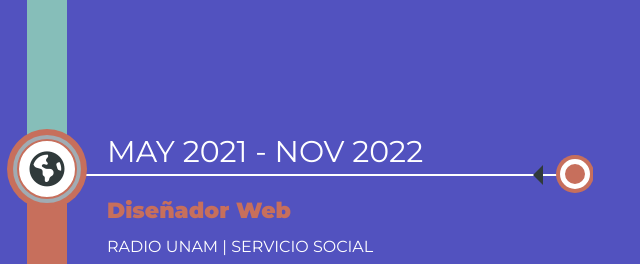
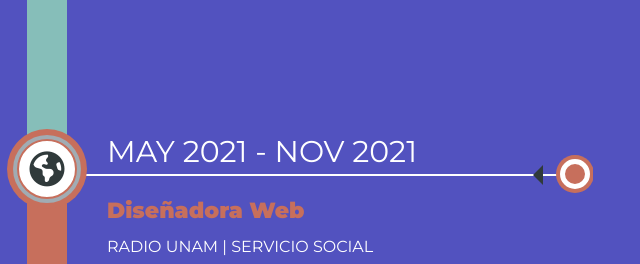
Before and after one commit to EvhelhynLemush/PyC, a plain HTML site: page index.html in a window 1280 px wide. Shown: the part 8238-8502 px from the top of the page, 593-1233 px from the left. Drawn offline with nearby package versions, Linux system fonts and the light colour scheme; files whose address does not match are found by name.

Commit message:
Actualización del index.html-sección de experiencia

```diff
--- a/index.html
+++ b/index.html
@@ -526,9 +526,9 @@
             </div>
             <div class="timeline">
               <div class="timeline-icon"><i class="fa fa-globe"></i></div>
-              <span class="year">MAY 2021 - NOV 2022</span>
+              <span class="year">MAY 2021 - NOV 2021</span>
               <div class="timeline-content">
-                <h5 class="title">Diseñador Web</h5>
+                <h5 class="title">Diseñadora Web</h5>
                 <h6 class="title-seis">RADIO UNAM | SERVICIO SOCIAL</h6>
                 <p class="description">
                   Planifiqué, creé y desarrollé la página web de la revista Rúbrica de Radio UNAM, diseñé contenido para
```
